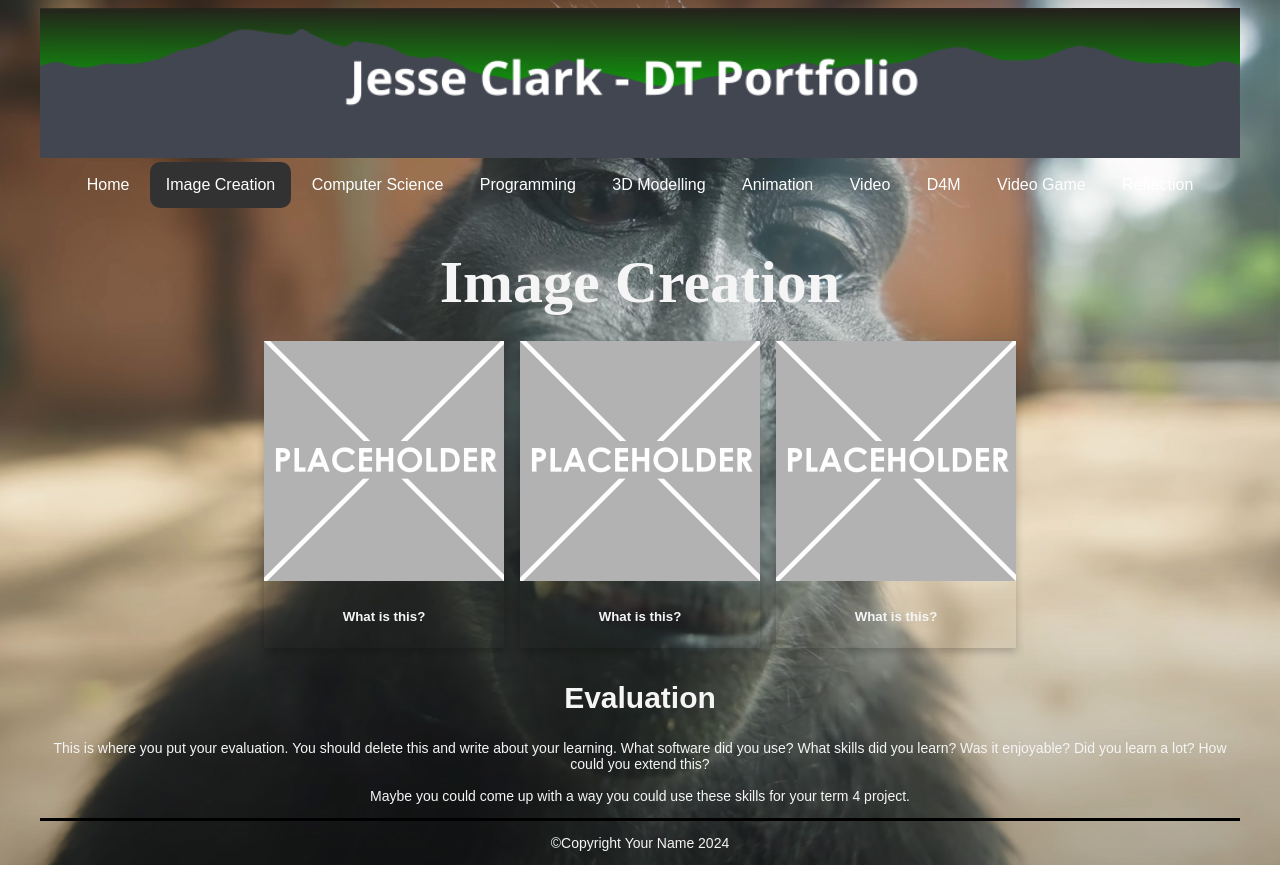
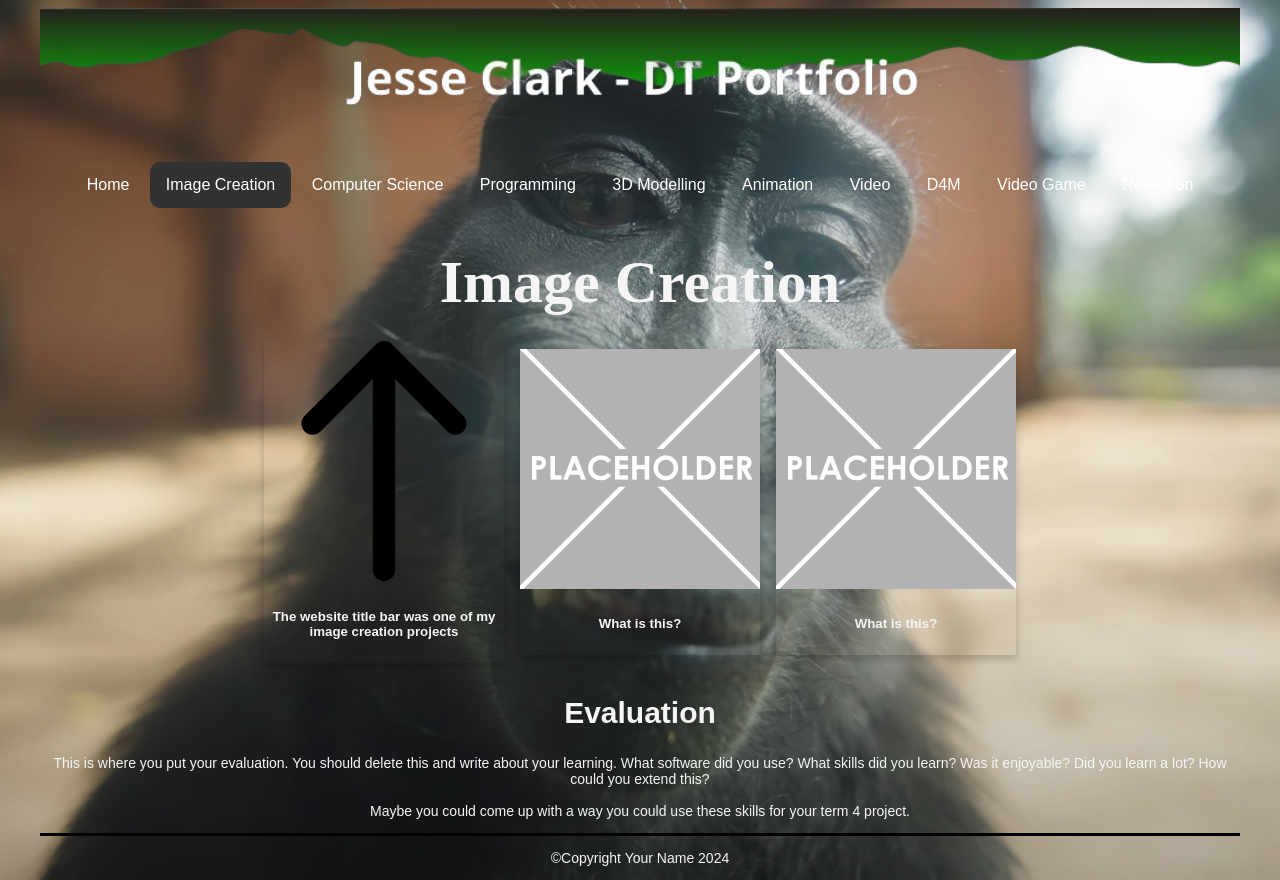
Before and after one commit to MooseZ690/Jesse-DigiWebsite, a plain HTML site: page imagecreation.html in a window 1280 px wide. Drawn offline with Linux system fonts and the light colour scheme; a web font is replaced by a local one.

Commit message:
Changed header & added pictures

```diff
--- a/imagecreation.html
+++ b/imagecreation.html
@@ -8,7 +8,7 @@
     <!-- The relates to the Google Font used in h1 -->
     <link href='https://fonts.googleapis.com/css?family=Caesar Dressing' rel='stylesheet'>
     <div class="header">
-      <img src="images/DTportfolio_header.png">
+      <img src="images/idek.png">
     </div>
   </head>
   <div class="wrapper">
@@ -35,10 +35,10 @@
       <div class='container'>
         <!-- item 1 starts here-->
         <div class='item'>
-          <img src="images/placeholder.png" alt="please replace me">
+          <img src="images/arrow-pointing-to-up.svg">
           <div class='item-info'>
             <!-- a brief explanation of what this picture is -->
-            <h5>What is this?</h5>
+            <h5>The website title bar was one of my image creation projects</h5>
           </div>
         </div>
         <!-- end of item 1 -->
```
Also changed, not shown: 3dmodelling.html (+1 -1 lines), animation.html (+1 -1 lines), computerscience.html (+5 -3 lines), designformanufacturing.html (+1 -1 lines), index.html (+2 -10 lines), programming.html (+1 -1 lines), reflection.html (+1 -1 lines), videoaudio.html (+1 -1 lines), videogame.html (+1 -1 lines), images/DTportfolio_header.png (deleted), images/arrow-pointing-to-up.svg (added), images/binary-cards.png (added), images/idek.png (added).
